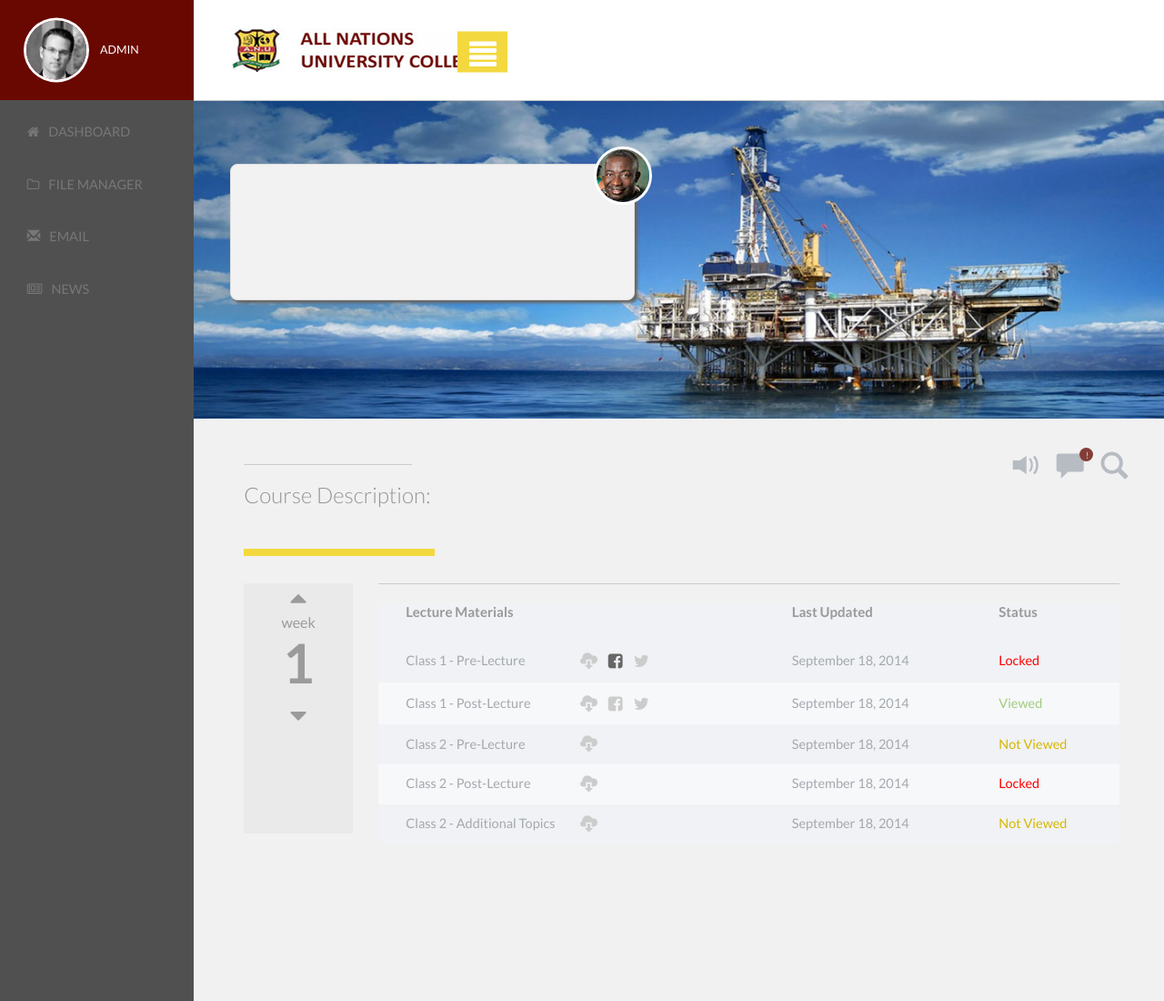
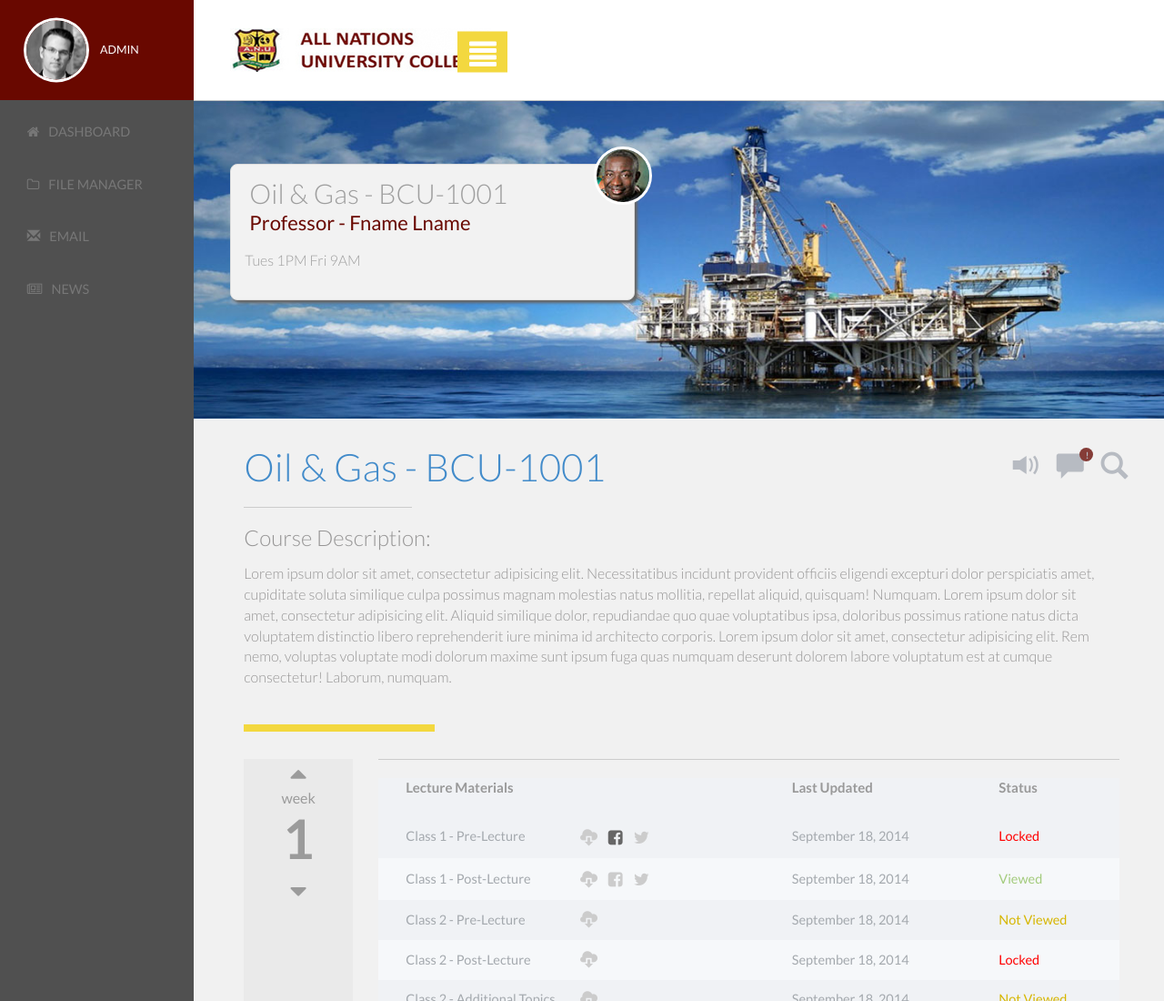
Before and after one commit to Junhwa1207-design/Jung_J_HW1_ModularCSS, a plain HTML site: page index.html in a window 1280 px wide. Shown: the top 1100 px of the page at 91% size. Drawn offline with nearby package versions, Linux system fonts and the light colour scheme.

Commit message:
Add files via upload

```diff
--- a/index.html
+++ b/index.html
@@ -86,10 +86,11 @@
 
               <!-- REPLACE THIS CONTENT WITH DATA PULLED IN FROM classData.js -->
 
-              <p class="text-muted"><span class="text-primary"></span></p>
-              <p></p>
+              <p class="text-muted"><span class="text-primary">Oil & Gas - BCU-1001</span></p>
+              <p>  Professor - Fname Lname</p>
               <!-- class times go here -->
-              <ul class="list-inline"></ul>
+              <ul class="list-inline">Tues 1PM   Fri 9AM</ul>
+
 
               <!-- END DYNAMIC DATA -->
             </div>
@@ -136,10 +137,10 @@
               <article class="courseInfo">
 
                 <!-- REPLACE ALL OF THIS CONTENT WITH DATA FROM classData.js -->
-                <h2></h2>
+                <h2> <class class="text-muted"><span class="text-primary">Oil & Gas - BCU-1001</span></class></h2>
                 <hr>
                 <h3>Course Description:</h3>
-                <p></p>
+                <p>Lorem ipsum dolor sit amet, consectetur adipisicing elit. Necessitatibus incidunt provident officiis eligendi excepturi dolor perspiciatis amet, cupiditate soluta similique culpa possimus magnam molestias natus mollitia, repellat aliquid, quisquam! Numquam. Lorem ipsum dolor sit amet, consectetur adipisicing elit. Aliquid similique dolor, repudiandae quo quae voluptatibus ipsa, doloribus possimus ratione natus dicta voluptatem distinctio libero reprehenderit iure minima id architecto corporis. Lorem ipsum dolor sit amet, consectetur adipisicing elit. Rem nemo, voluptas voluptate modi dolorum maxime sunt ipsum fuga quas numquam deserunt dolorem labore voluptatum est at cumque consectetur! Laborum, numquam.</p>
                 <!-- END DYNAMIC DATA -->
               </article>
             </div>
```
